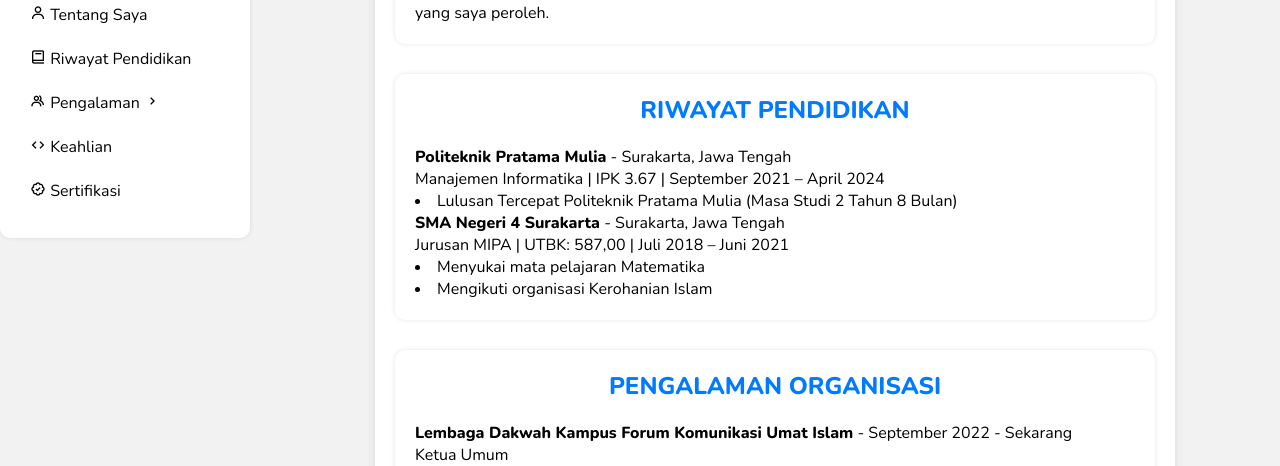
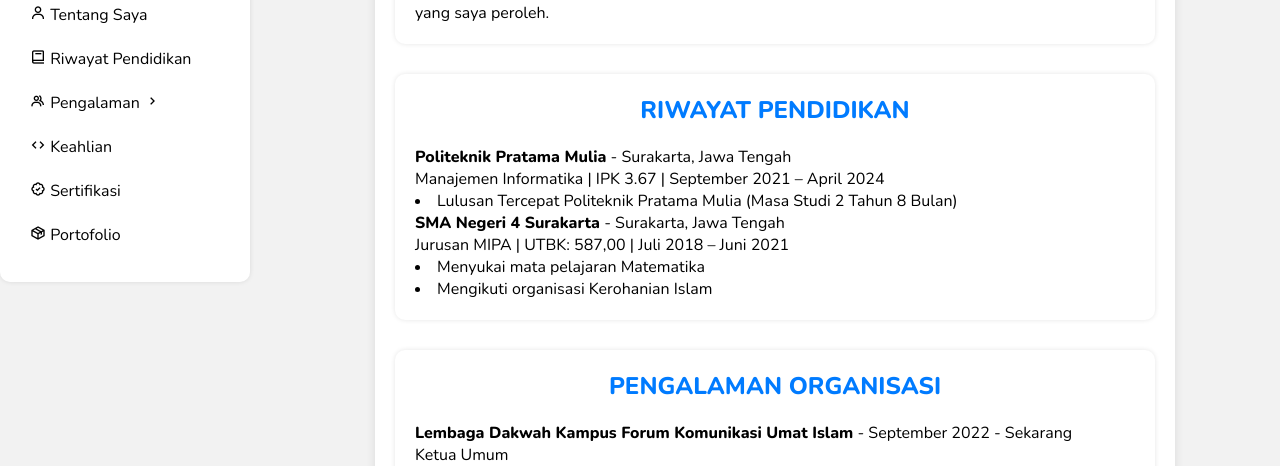
Before and after one commit to tnur01/CV, a plain HTML site: page index.html in a window 1280 px wide. Shown: the part 334-800 px from the top of the page. Drawn offline with nearby package versions, Linux system fonts and the light colour scheme.

Commit message:
Update index.html

```diff
--- a/index.html
+++ b/index.html
@@ -36,6 +36,7 @@
             </li>
             <li><a href="#keahlian" title="Keahlian"><i class='bx bx-code'></i> Keahlian</a></li>
             <li><a href="#sertifikasi" title="Sertifikasi"><i class='bx bx-badge-check'></i> Sertifikasi</a></li>
+            <li><a href="portofolio.html" title="About"><i class='bx bx-package'></i> Portofolio</a></li>
             <li class="mode-switcher">
                 <button onclick="toggleDarkMode()">
                     <i id="modeIcon" class='bx bx-sun'></i>
```
